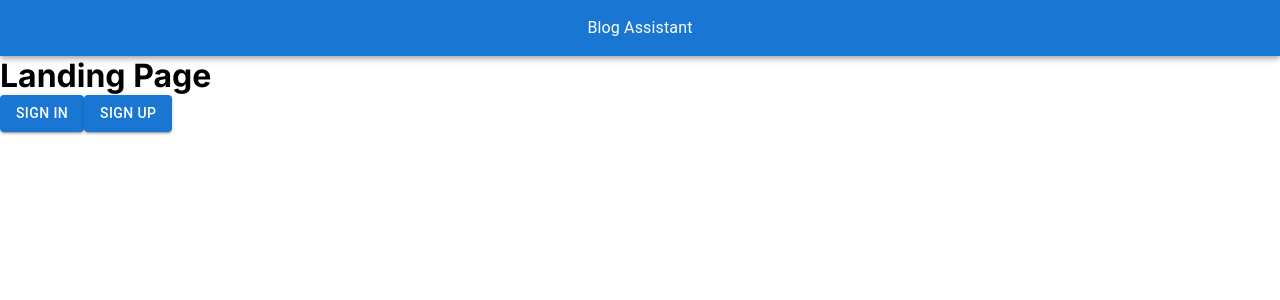
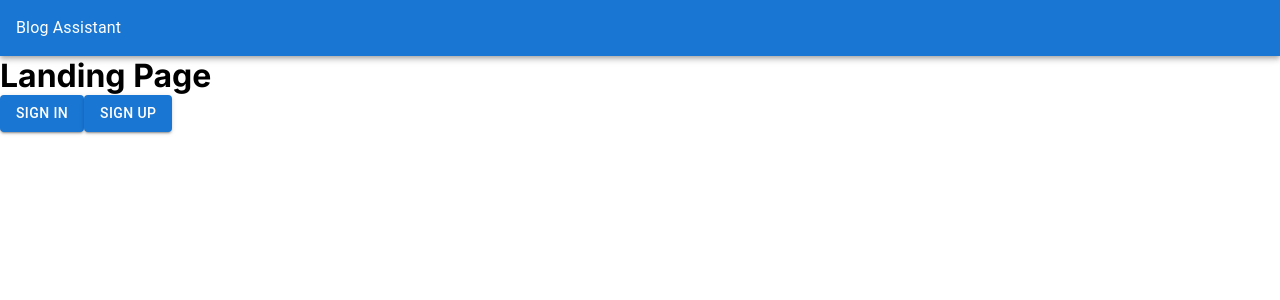
Before and after one commit to PedroMarianoAlmeida/blog-assistant, a Next.js app: page / in a window 1280 px wide. Shown: the top 300 px of the page. Built offline with nearby package versions, Linux system fonts and the light colour scheme.

Commit message:
add clerk UserButton

```diff
--- a/src/components/Header.tsx
+++ b/src/components/Header.tsx
@@ -1,10 +1,17 @@
+"use client";
+import { UserButton } from "@clerk/nextjs";
+
 import AppBar from "@mui/material/AppBar";
 import Typography from "@mui/material/Typography";
+import Box from "@mui/material/Box";
 
 export const Header = () => (
   <AppBar position="static">
-    <Typography component="div" align="center" py={2}>
-      Blog Assistant
-    </Typography>
+    <Box display="flex" alignItems="center" justifyContent="space-between" px={2}>
+      <Typography component="div" align="center" py={2}>
+        Blog Assistant
+      </Typography>
+      <UserButton afterSignOutUrl="/" />
+    </Box>
   </AppBar>
 );
```
